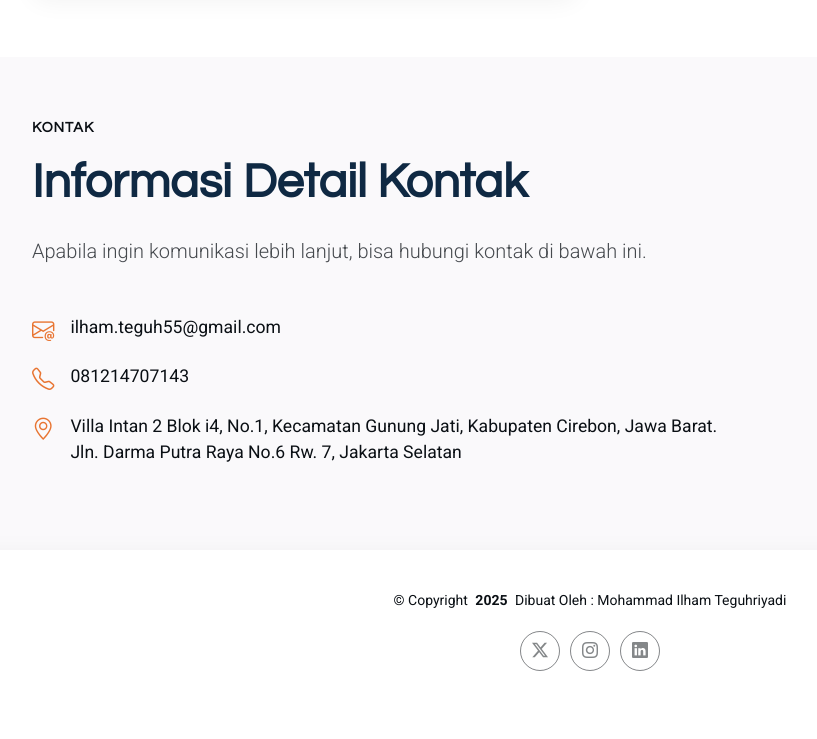
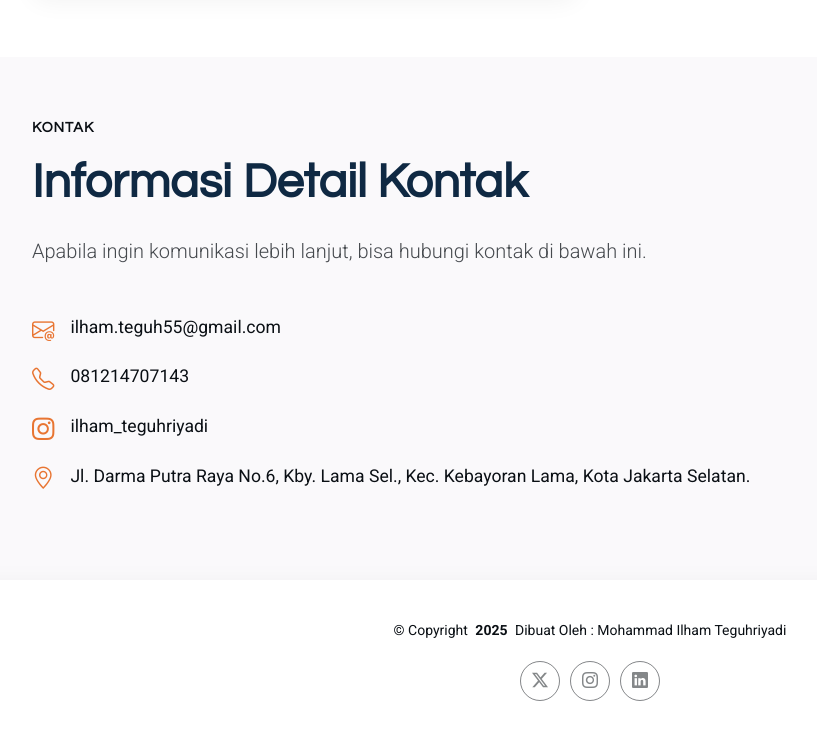
Before and after one commit to Teguhriyadi/Portofolio, a plain HTML site: page index.html in a window 1280 px wide. Shown: the part 10066-10805 px from the top of the page, without its empty margins (50-867 px from the left). Before the commit the page ends 10777 px from the top, so only its background shows below. Drawn offline with Linux system fonts and the light colour scheme.

Commit message:
Update Portofolio

```diff
--- a/index.html
+++ b/index.html
@@ -449,7 +449,7 @@
                                                 <br>
                                                 <strong>Database : </strong>MySQL
                                                 <br>
-                                                <strong>Tools : </strong>Visual Studio Code, Postman, Jira, DBeaver
+                                                <strong>Tools : </strong>Visual Studio Code, Postman, Jira, DBeaver, Courier Service, Bosbiller Service, HNI Cash
                                             </p>
                                         </div>
                                     </div>
@@ -1136,13 +1136,18 @@
                                     <span>081214707143</span>
                                 </div>
 
+                                <div class="info-item d-flex mb-3">
+                                    <i class="bi bi-instagram me-3"></i>
+                                    <span>ilham_teguhriyadi</span>
+                                </div>
+
                                 <div class="info-item d-flex mb-4">
                                     <i class="bi bi-geo-alt me-3"></i>
                                     <span>
-                                        Villa Intan 2 Blok i4, No.1, Kecamatan Gunung Jati,
-                                        Kabupaten Cirebon, Jawa Barat.
-                                        <br>
-                                        Jln. Darma Putra Raya No.6 Rw. 7, Jakarta Selatan
+                                        <!-- Villa Intan 2 Blok i4, No.1, Kecamatan Gunung Jati,
+                                        Kabupaten Cirebon, Jawa Barat. -->
+                                        <!-- <br> -->
+                                        Jl. Darma Putra Raya No.6, Kby. Lama Sel., Kec. Kebayoran Lama, Kota Jakarta Selatan.
                                     </span>
                                 </div>
 
```
